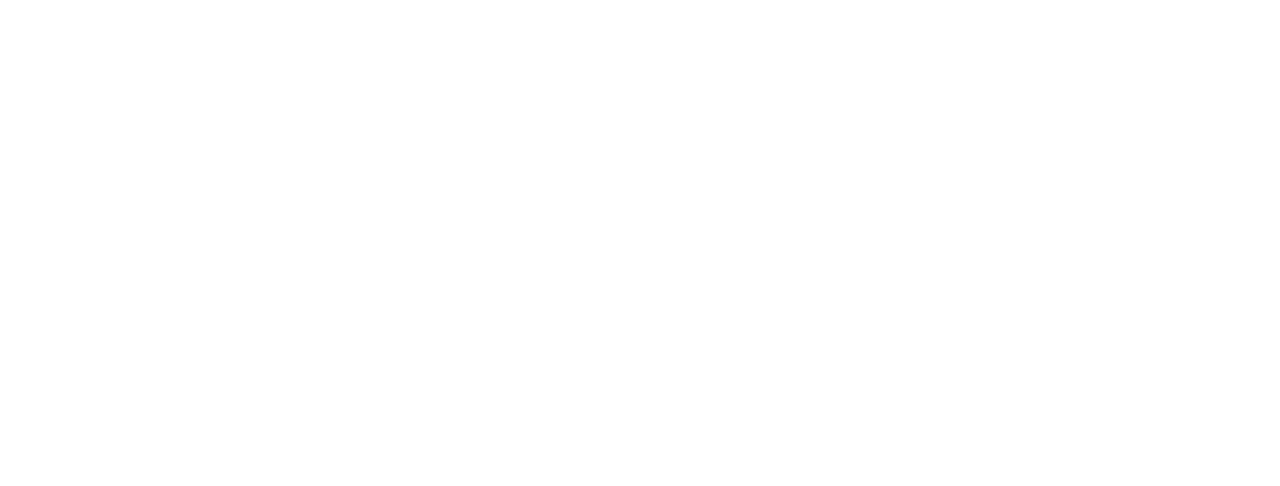
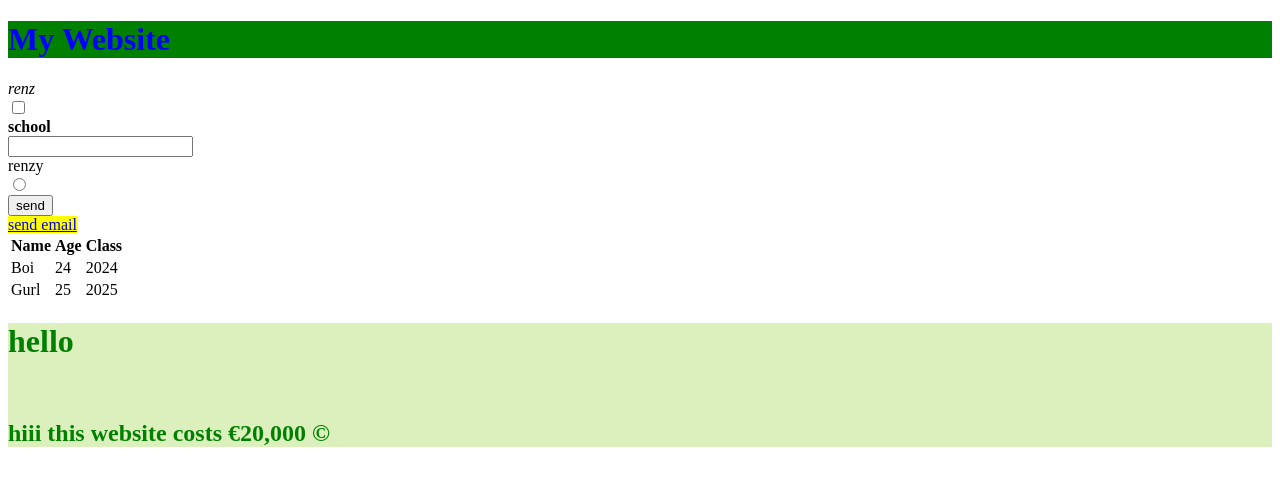
Before and after one commit to KuantumuvGravitav/htmlPractice, a plain HTML site: page index.html in a window 1280 px wide. Drawn offline with Linux system fonts and the light colour scheme.

Commit message:
crazy web design

```diff
--- a/index.html
+++ b/index.html
@@ -1,11 +1,51 @@
 <!DOCTYPE html>
-<html lang="en">
-<head>
-    <meta charset="UTF-8">
-    <meta name="viewport" content="width=device-width, initial-scale=1.0">
-    <title>Document</title>
-</head>
-<body>
 
-</body>
+<html>
+    <head>
+        <title>il mio pagina</title>
+        <link rel="icon" href="https://yt3.ggpht.com/gf1CZRpkHwaHNl-yd5_Y6BA4G3HbUZvYvGPEI843qF3nwKLAIws9RnnZTkvwqFqQ8SdDbN6D=s88-c-k-c0x00ffffff-no-rj">
+    </head>
+
+    <body>
+        <h1 style="color: blue; background-color: green;">My Website</h1>
+        <form action="form.html" method="GET"> <!--method="POST"-->
+            <em><label for="username">renz</label></em><br>
+            <input type="checkbox" name="username" id="username" value="renz"><br>
+
+            <strong><label for="school">school</label></strong><br>
+            <input type="text" name="school" id="school"><br>
+
+            <label for="username2">renzy</label><br>
+            <input type="radio" name="username2" id="username2" value="renzy"><br>
+
+            <input type="submit" value="send"><br>
+
+            <mark><a href="mailto:sample@sample.com" target="_blank">send email</a></mark>
+        </form>
+
+        <table>
+            <tr>
+                <th>Name</th>
+                <th>Age</th>
+                <th>Class</th>
+            </tr>
+
+            <tr>
+                <td>Boi</td>
+                <td>24</td>
+                <td>2024</td>
+            </tr>
+
+            <tr>
+                <td>Gurl</td>
+                <td>25</td>
+                <td>2025</td>
+            </tr>
+        </table>
+
+        <div style="color: green; background-color: rgb(219, 240, 188);">
+            <h1>hello</h1><br>
+            <h2>hiii this website costs &euro;20,000 &#169;</h2>
+        </div>
+    </body>
 </html>
--- a/style.css
+++ b/style.css
@@ -0,0 +1,4 @@
+html {
+    height: 100%;
+    width: 100%;
+  }
```
Also changed, not shown: form.html (added).
